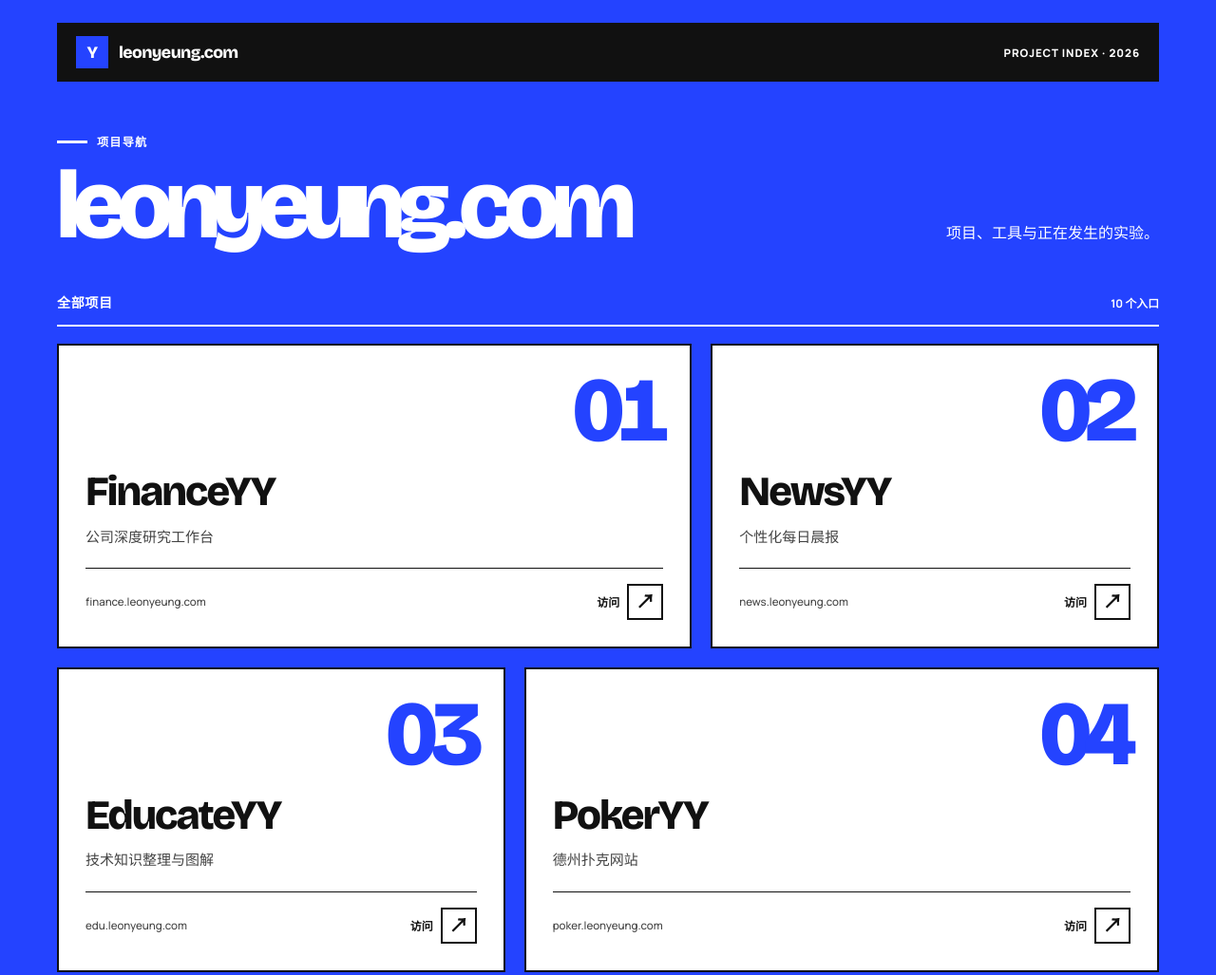
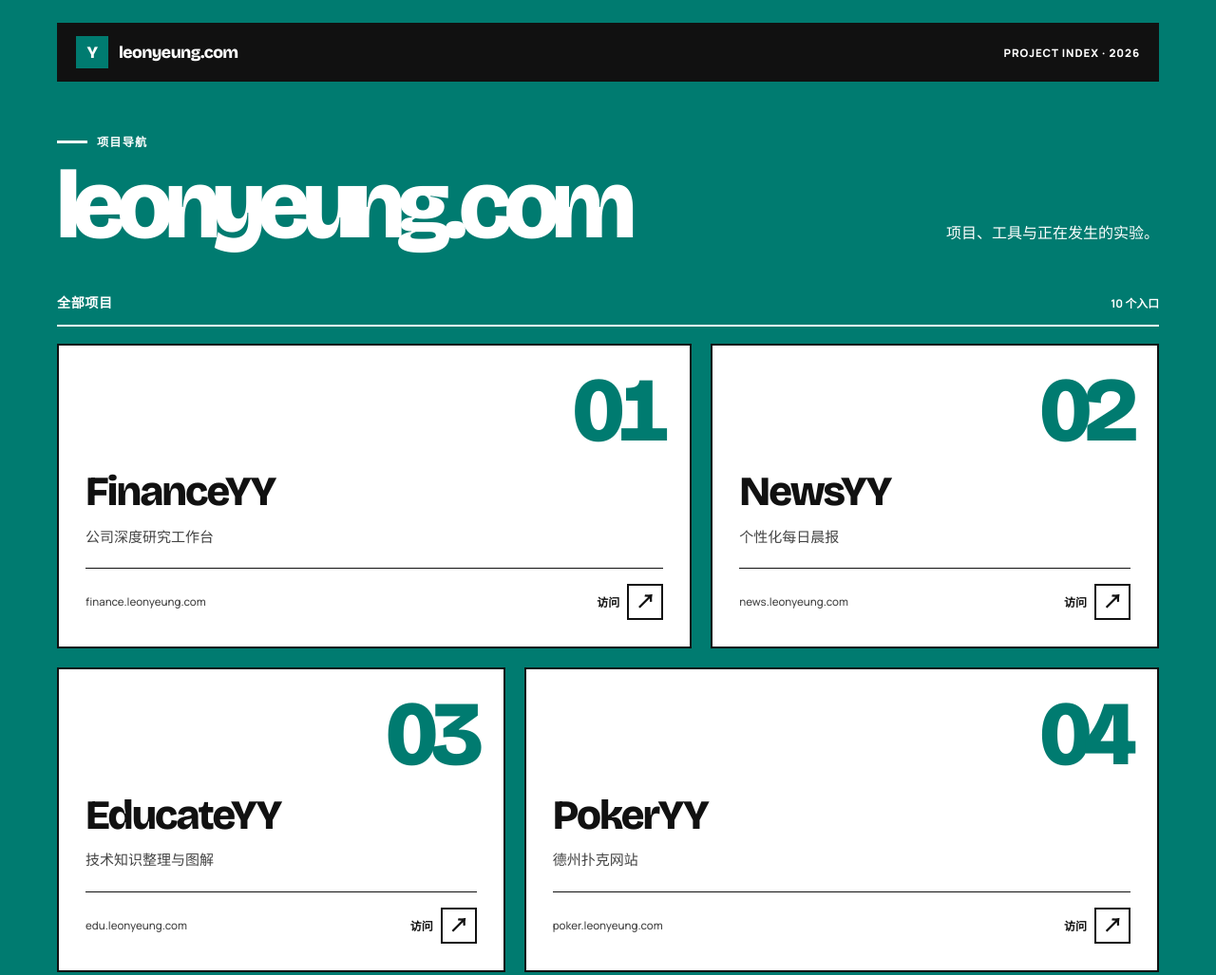
Before and after one commit to yylnb/Leon-Nav, a plain HTML site: page index.html in a window 1280 px wide. Shown: the top 1027 px of the page at 95% size. Drawn offline with nearby package versions, Linux system fonts and the light colour scheme.

Commit message:
Try teal black and white theme

```diff
--- a/index.html
+++ b/index.html
@@ -5,7 +5,7 @@
   <meta name="viewport" content="width=device-width, initial-scale=1.0">
   <title>leonyeung.com | 项目导航</title>
   <meta name="description" content="leonyeung.com 项目导航，通往研究、新闻、教育、游戏与工具项目。">
-  <meta name="theme-color" content="#2443FF">
+  <meta name="theme-color" content="#007B70">
   <meta property="og:title" content="leonyeung.com | 项目导航">
   <meta property="og:description" content="项目、工具与正在发生的实验。">
   <meta property="og:type" content="website">
--- a/styles.css
+++ b/styles.css
@@ -1,6 +1,6 @@
 :root {
   color-scheme: light;
-  --cobalt: #2443FF;
+  --teal: #007B70;
   --black: #111111;
   --surface: #FFFFFF;
   --muted: #444444;
@@ -13,7 +13,7 @@
 
 * { box-sizing: border-box; }
 
-html { min-width: 320px; scroll-behavior: smooth; background: var(--cobalt); }
+html { min-width: 320px; scroll-behavior: smooth; background: var(--teal); }
 
 body {
   min-width: 320px;
@@ -21,7 +21,7 @@ body {
   margin: 0;
   overflow-x: hidden;
   color: var(--surface);
-  background: var(--cobalt);
+  background: var(--teal);
   font-family: var(--body);
   -webkit-font-smoothing: antialiased;
 }
@@ -65,7 +65,7 @@ a { color: inherit; text-decoration: none; }
 }
 
 .brand { display: inline-flex; align-items: center; gap: 11px; min-width: 0; font-family: var(--display); font-size: 1.1rem; font-weight: 800; letter-spacing: -0.035em; }
-.brand-mark { display: grid; width: 34px; height: 34px; place-items: center; color: var(--surface); background: var(--cobalt); font-family: var(--display); font-size: 1.1rem; font-weight: 800; }
+.brand-mark { display: grid; width: 34px; height: 34px; place-items: center; color: var(--surface); background: var(--teal); font-family: var(--display); font-size: 1.1rem; font-weight: 800; }
 .header-label { color: var(--surface); font-size: 0.72rem; font-weight: 800; letter-spacing: .08em; text-transform: uppercase; }
 
 main { align-self: center; width: 100%; padding: 54px 0 42px; }
@@ -121,7 +121,7 @@ h1 { margin: 0; font-family: var(--display); font-size: clamp(3.8rem, 8vw, 7rem)
 
 .card-index {
   justify-self: end;
-  color: var(--cobalt);
+  color: var(--teal);
   font-family: var(--display);
   font-size: 6rem;
   font-weight: 800;
```
Also changed, not shown: assets/favicon.svg.
